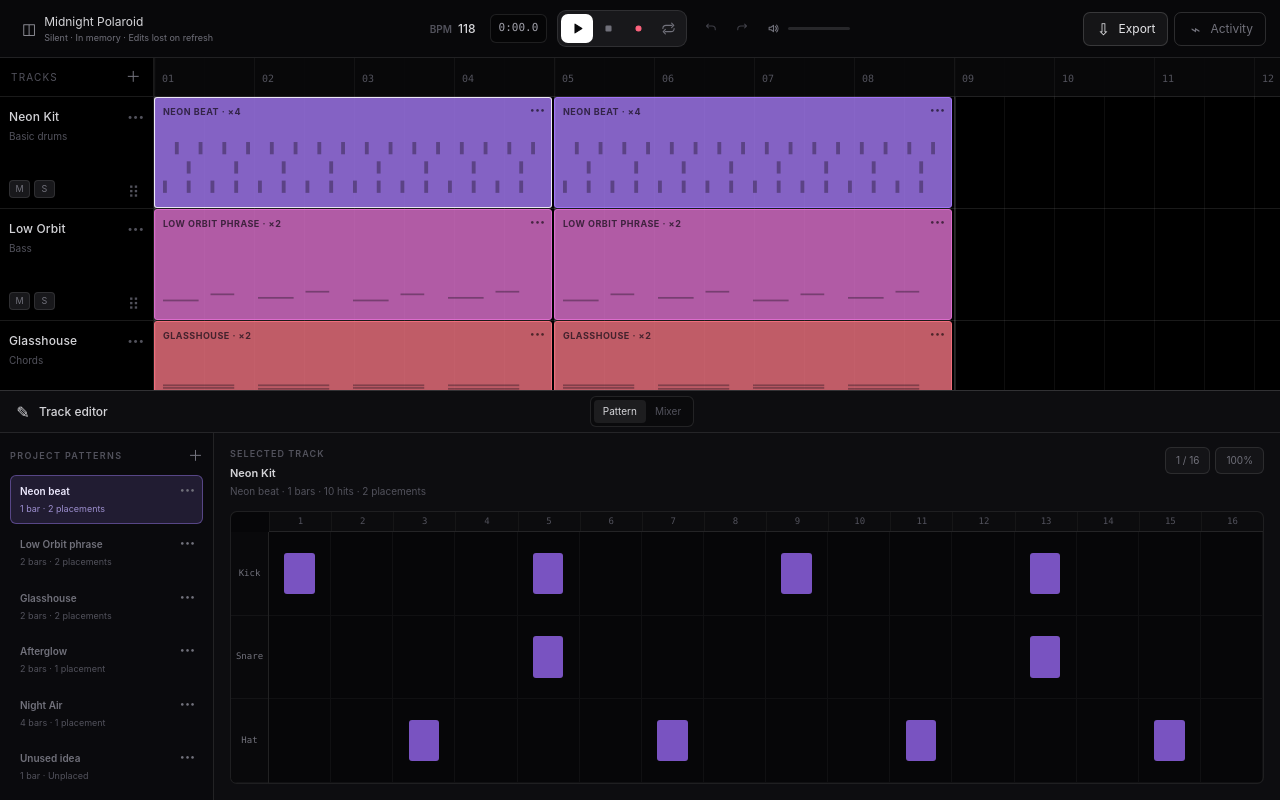
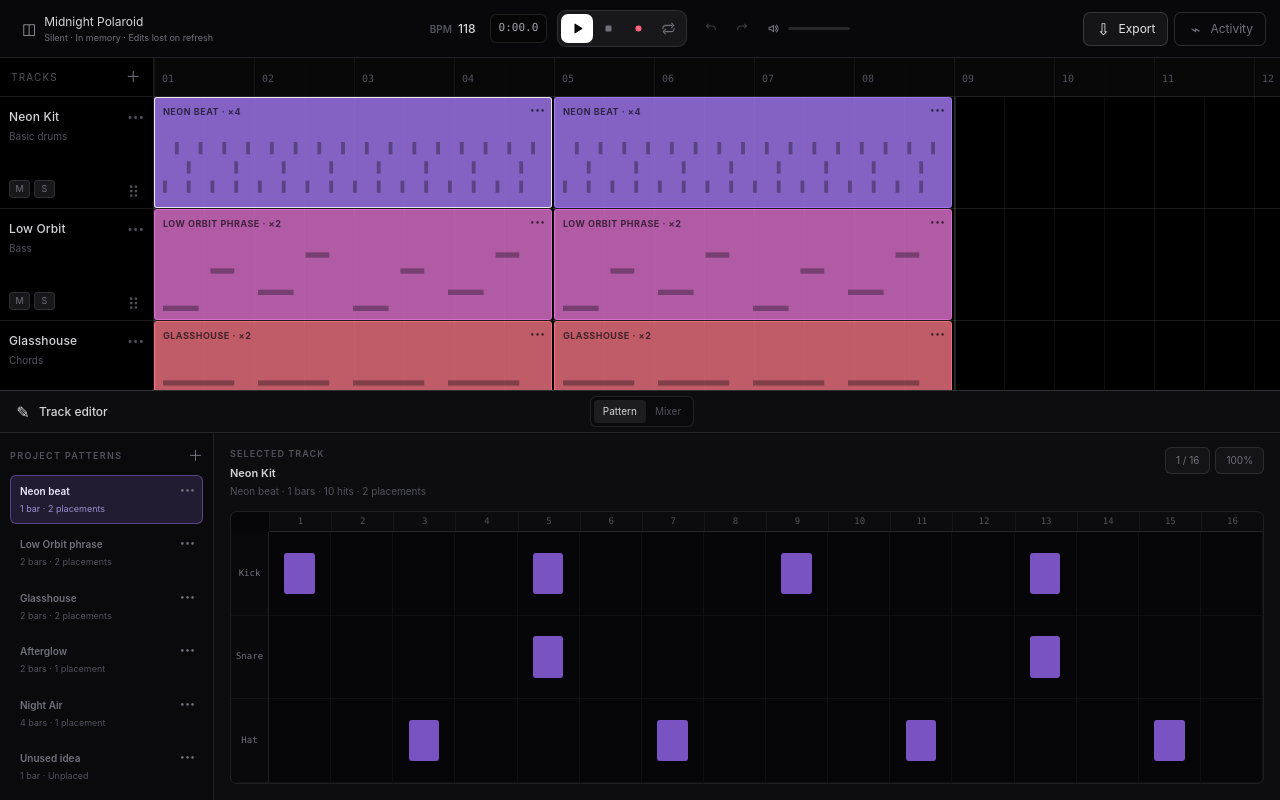
Before and after one commit to amit-00/agent-daw, a Next.js app: page / in a window 1280 px wide. Built offline with nearby package versions, Linux system fonts and the light colour scheme.

Commit message:
fix: frame MIDI clip previews by octave

```diff
--- a/src/components/arrangement/Clip.tsx
+++ b/src/components/arrangement/Clip.tsx
@@ -15,6 +15,10 @@ export function Clip({ clip, pattern, bars, onEdit }: Readonly<{
   const marksId = useId();
   const steps = pattern.lengthBars * 16;
   const color = getTrackColor(track);
+  const midiNotes = pattern.kind === "synth" ? pattern.events.map((note) => note.midiNote) : [];
+  const octaveStart = midiNotes.length > 0 ? Math.floor(Math.min(...midiNotes) / 12) * 12 : 24;
+  const octaveEnd = midiNotes.length > 0 ? (Math.floor(Math.max(...midiNotes) / 12) + 1) * 12 : 97;
+  const previewHeight = octaveEnd - octaveStart;
   return (
     <>
     <button type="button" data-clip-id={clip.id} aria-label={`Select ${pattern.name}`} aria-pressed={selected} onClick={() => selectClip(clip.id)}
@@ -24,12 +28,12 @@ export function Clip({ clip, pattern, bars, onEdit }: Readonly<{
         background: `color-mix(in srgb, color-mix(in srgb, ${color} 88%, white) 80%, transparent)`,
         borderColor: selected ? "rgba(255, 255, 255, 0.85)" : `color-mix(in srgb, ${color}, #fff 8%)` }}>
       <span className="absolute top-[7px] right-7 left-2 z-[1] block overflow-hidden text-[9px] font-bold tracking-[0.055em] text-ellipsis whitespace-nowrap uppercase">{pattern.name} · ×{clip.repeatCount}</span>
-      <svg className="absolute inset-x-2 bottom-2 h-16 w-[calc(100%-16px)] opacity-50" aria-hidden="true" viewBox={`0 0 ${steps * clip.repeatCount} 73`} preserveAspectRatio="none">
+      <svg className="absolute inset-x-2 bottom-2 h-16 w-[calc(100%-16px)] opacity-50" aria-hidden="true" viewBox={`0 0 ${steps * clip.repeatCount} ${previewHeight}`} preserveAspectRatio="none">
         <defs>
-          <pattern id={marksId} width={steps} height={73} patternUnits="userSpaceOnUse">
+          <pattern id={marksId} width={steps} height={previewHeight} patternUnits="userSpaceOnUse">
             {pattern.kind === "drum"
               ? pattern.events.map((hit) => <rect key={hit.id} x={hit.startStep} y={hit.soundId === "kick" ? 52 : hit.soundId === "snare" ? 30 : 8} width={0.65} height={14} fill="currentColor" />)
-              : pattern.events.map((note) => <rect key={note.id} x={note.startStep} y={96 - note.midiNote} width={note.lengthSteps} height={2} fill="currentColor" />)}
+              : pattern.events.map((note) => <rect key={note.id} x={note.startStep} y={octaveEnd - note.midiNote - 1} width={note.lengthSteps} height={1} fill="currentColor" />)}
           </pattern>
         </defs>
         <rect width="100%" height="100%" fill={`url(#${marksId})`} />
```
Also changed, not shown: 1 other file (tests, documents, lock files or other folders).
